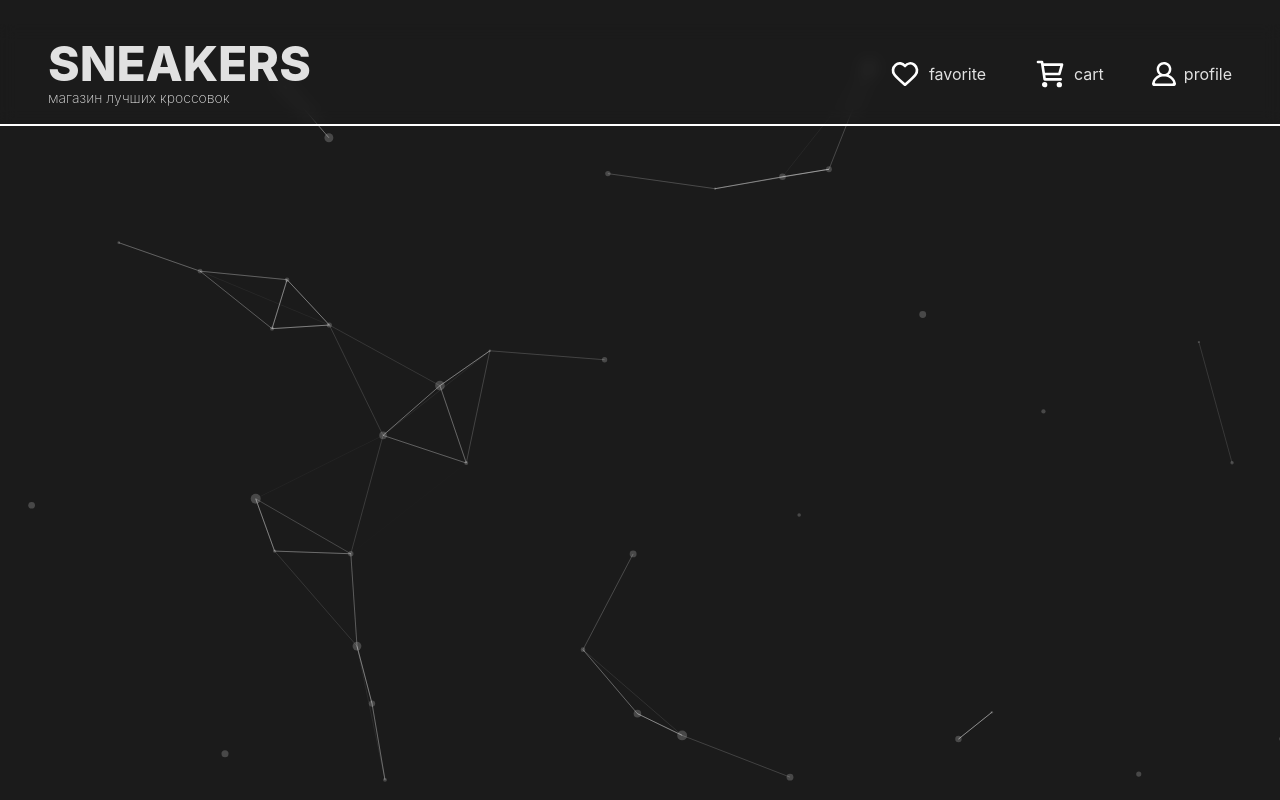
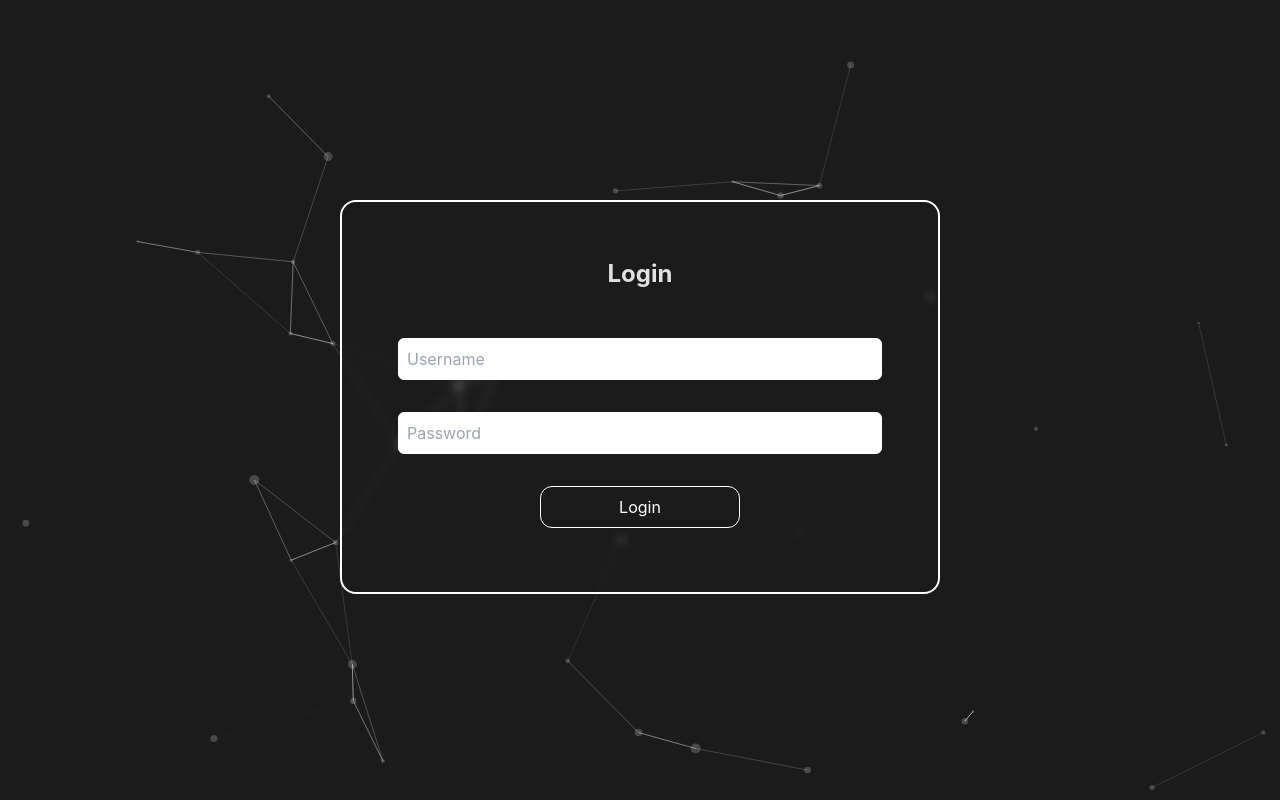
Before and after one commit to t-tranquility/shop-project, a React (Vite) app: page /login in a window 1280 px wide. Built offline with nearby package versions, Linux system fonts and the light colour scheme.

Commit message:
login and register

```diff
--- a/src/app/App.tsx
+++ b/src/app/App.tsx
@@ -1,23 +1,29 @@
-import { Routes, Route } from "react-router-dom"
-import { MainPage } from "../pages/MainPage/MainPage"
-import { Header } from "../widgets/Header"
-import { Cart } from "../pages/Cart/Cart"
-import { FavoritesPage } from "../pages/Favorites/Favorite"
-import { Particles } from "./Particles"
+import { Routes, Route, useLocation } from 'react-router-dom';
+import { MainPage } from '../pages/MainPage/MainPage';
+import { Header } from '../widgets/Header';
+import { Cart } from '../pages/Cart/Cart';
+import { FavoritesPage } from '../pages/Favorites/Favorite';
+import { Particles } from './Particles';
+import Login from '../pages/Login/Login';
+import Register from '../pages/Register/Register';
 
 function App() {
+  const location = useLocation();
+  const isLoginOrRegister = location.pathname === '/login' || location.pathname === '/register';
 
   return (
     <>
-        <Header />
-        <Routes>
-          <Route path="/" element={< MainPage />} />
-          <Route path="/cart" element={< Cart />} />
-          <Route path="/favorites" element={< FavoritesPage />} />
-        </Routes>
-        <Particles />
+      {!isLoginOrRegister && <Header />}
+      <Routes>
+        <Route path="/login" element={<Login />} />
+        <Route path="/register" element={<Register />} />
+        <Route path="/" element={<MainPage />} />
+        <Route path="/cart" element={<Cart />} />
+        <Route path="/favorites" element={<FavoritesPage />} />
+      </Routes>
+      <Particles />
     </>
-  )
+  );
 }
 
-export default App
+export default App;
--- /dev/null
+++ b/src/pages/Login/Login.tsx
@@ -0,0 +1,45 @@
+import { useState } from 'react';
+
+const Login = () => {
+  const [username, setUsername] = useState('');
+  const [password, setPassword] = useState('');
+
+  const handleLogin = () => {
+    const users = JSON.parse(localStorage.getItem('users') || '[]');
+    const user = users.find(
+      (u: { username: string; password: string; }) => u.username === username && u.password === password
+    );
+
+    if (user) {
+      localStorage.setItem('loggedInUser', JSON.stringify(user));
+      window.location.href = '/';
+    } else {
+      alert('Invalid username or password');
+    }
+  };
+
+  return (
+    <div className='w-full max-w-[600px] mx-auto my-[200px] flex flex-col border-2 border-white rounded-2xl items-center justify-center gap-4 p-14 bg-opacity-50 backdrop-filter backdrop-blur-sm'>
+      <p className='text-2xl font-bold mb-8'>Login</p>
+      <div className='flex flex-col gap-8 w-full max-w-[700px]'>
+        <input
+            type="text"
+            placeholder="Username"
+            value={username}
+            onChange={(e) => setUsername(e.target.value)}
+            className='p-2 border border-white rounded-md'
+        />
+        <input
+            type="password"
+            placeholder="Password"
+            value={password}
+            onChange={(e) => setPassword(e.target.value)}
+            className='p-2 border border-white rounded-md'
+        />
+        <button onClick={handleLogin} className='p-2 mb-2 max-w-[200px] border border-white rounded-xl mx-auto w-full text-white hover:border-gray-300'>Login</button>
+      </div>
+    </div>
+  );
+};
+
+export default Login;
--- /dev/null
+++ b/src/pages/Register/Register.tsx
@@ -0,0 +1,53 @@
+import { useState } from 'react';
+import { Link, useNavigate } from 'react-router-dom';
+
+const Register = () => {
+  const [username, setUsername] = useState('');
+  const [password, setPassword] = useState('');
+  const navigate = useNavigate();
+
+  const handleRegister = () => {
+    const users = JSON.parse(localStorage.getItem('users') || '[]');
+    const existingUser = users.find((u: { username: string; }) => u.username === username);
+
+    if (existingUser) {
+      alert('Username already exists');
+    } else {
+      users.push({ username, password });
+      localStorage.setItem('users', JSON.stringify(users));
+      navigate('/');
+    }
+  };
+
+  return (
+    <div className='w-full max-w-[600px] mx-auto my-[200px] flex flex-col border-2 border-white rounded-2xl items-center justify-center gap-4 p-14 bg-opacity-50 backdrop-filter backdrop-blur-sm'>
+        <p className='text-2xl font-bold mb-8'>Registration</p>
+        <div className='flex flex-col gap-8 w-full max-w-[700px]'>
+            <input
+            type="text"
+            placeholder="Username"
+            value={username}
+            onChange={(e) => setUsername(e.target.value)}
+            className='p-2 border border-white rounded-md'
+            />
+            <input
+            type="password"
+            placeholder="Password"
+            value={password}
+            onChange={(e) => setPassword(e.target.value)}
+            className='p-2 border border-white rounded-md'
+            />
+            <button
+            onClick={handleRegister}
+            className='p-2 mb-2 max-w-[200px] border border-white rounded-xl mx-auto w-full text-white hover:border-gray-300'
+            >
+            Register
+            </button>
+            <Link to="/login" className='text-sm mx-auto'>Already have an account? Login</Link>
+        </div>
+    </div>
+
+  );
+};
+
+export default Register;
--- a/src/widgets/Header.tsx
+++ b/src/widgets/Header.tsx
@@ -7,7 +7,7 @@ export const Header: FC = () => {
 
   return (
     <>
-      <div className="flex justify-between items-center max-w-[1290px] w-full mx-auto mt-6 px-12 py-4 !bg-transparent backdrop-blur border-b-white border-b-2">
+      <div className="flex justify-between items-center max-w-[1290px] w-full mx-auto mt-6 px-12 py-4 !bg-transparent  border-b-white border-b-2">
         <Link to="/">
           <p className="uppercase text-5xl font-extrabold">sneakers</p>
           <p className="text-sm font-extralight">магазин лучших кроссовок</p>
```
